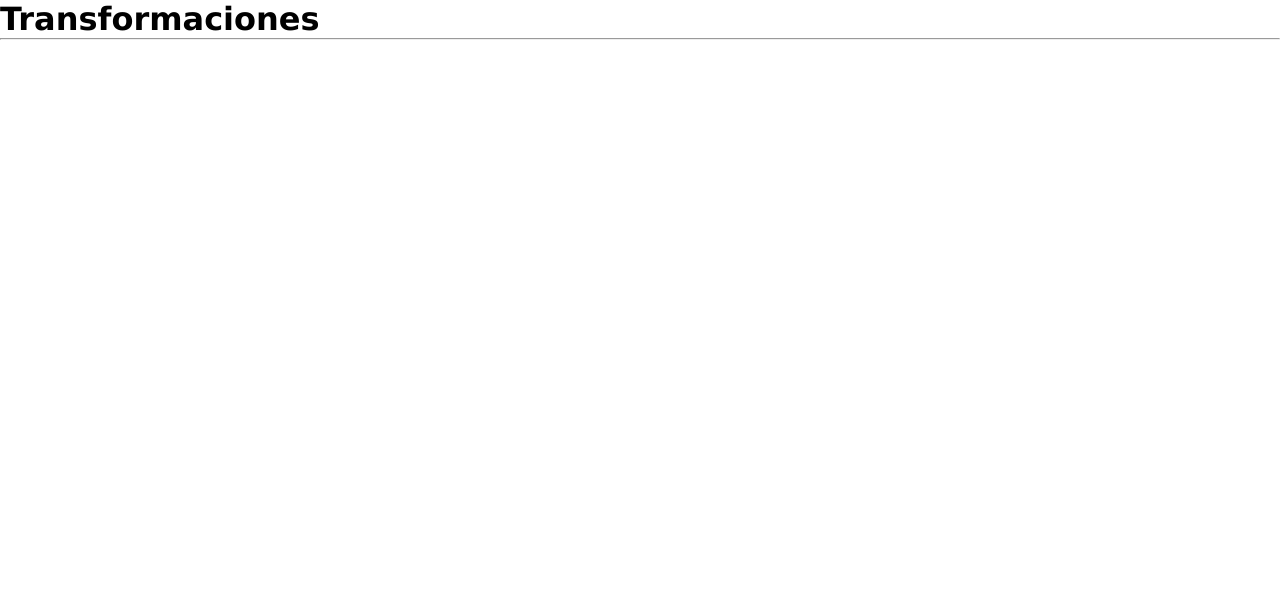
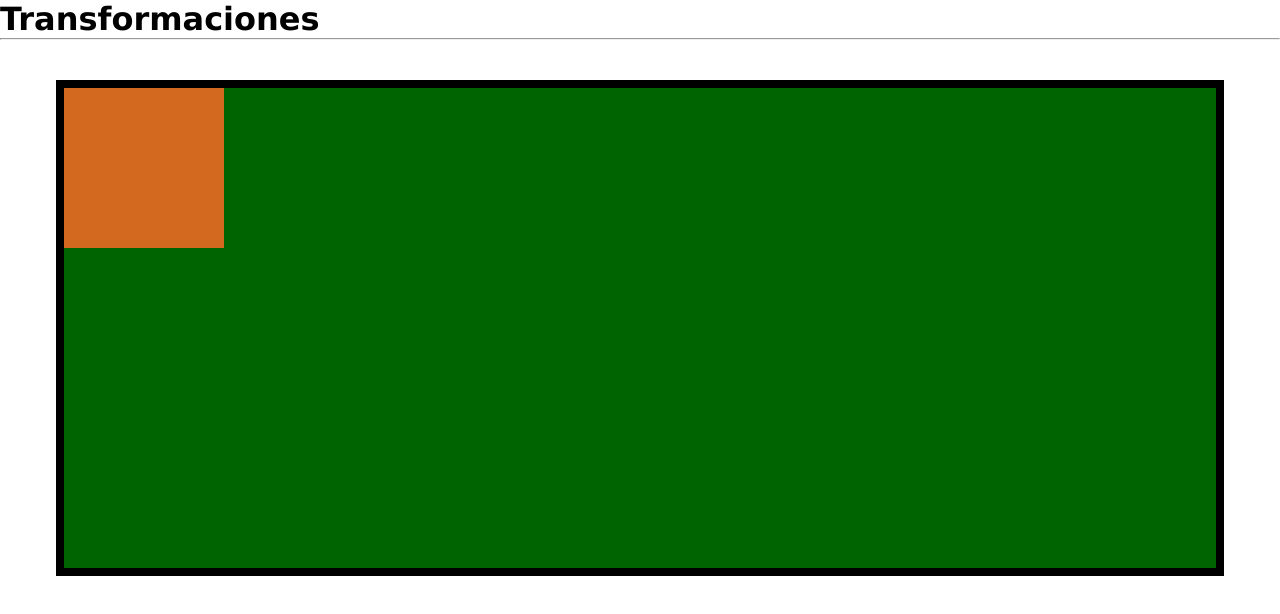
Before and after one commit to mlapeducacionit/pescar_desarrolo-web-avanzado-10, a website built with Vite: page 03.transformaciones/index.html in a window 1280 px wide. Built offline with nearby package versions, Linux system fonts and the light colour scheme.

Commit message:
Trabajando con animaciones

```diff
--- a/03.transformaciones/src/style.css
+++ b/03.transformaciones/src/style.css
@@ -13,3 +13,43 @@ body {
     font-size: 100%;
     /* background-color: #222; */
 }
+
+.contenedor {
+    background-color: darkgreen;
+    height: 30rem;
+    width: 90%;
+    margin: 3rem auto;
+    outline: 8px solid black; /* no es parte del modelo caja. */
+}
+
+.elemento {
+    background-color: chocolate;
+    width: 10rem;
+    height: 10rem;
+    color: #eee;
+    padding: .5rem;
+
+    /* Transform */
+    /* * translate */
+    /* * rotate */
+    /* * scale */
+    /* * skew */
+    transform: translateX(20px) translateY(20px) rotateZ(20deg);
+    transform: rotateZ(20deg);
+    transform: scale(80%) rotateZ(20deg) translateX(50px) translateY(50px);
+
+    /* ! rotate ->  */
+    /* grados [0-360] -> deg */
+    /* radians [0-6.28] -> rad */
+    /* gradians [0-400] -> grad */
+    /* vueltas [0-infinito] (numeros decimales) turn ->  */
+    /* 180deg -> 3.14rad -> 200grad -> .5turn */
+    /* 360deg -> 6.28rad -> 400grad -> 1turn */
+    transform: translateX(0) rotateZ(0turn);
+
+    transition: 800ms transform; /* segundos -> s | milisegundos -> ms */
+}
+
+.contenedor:hover .elemento {
+    transform: translateX(200px) rotateZ(0.8turn);
+}
```
